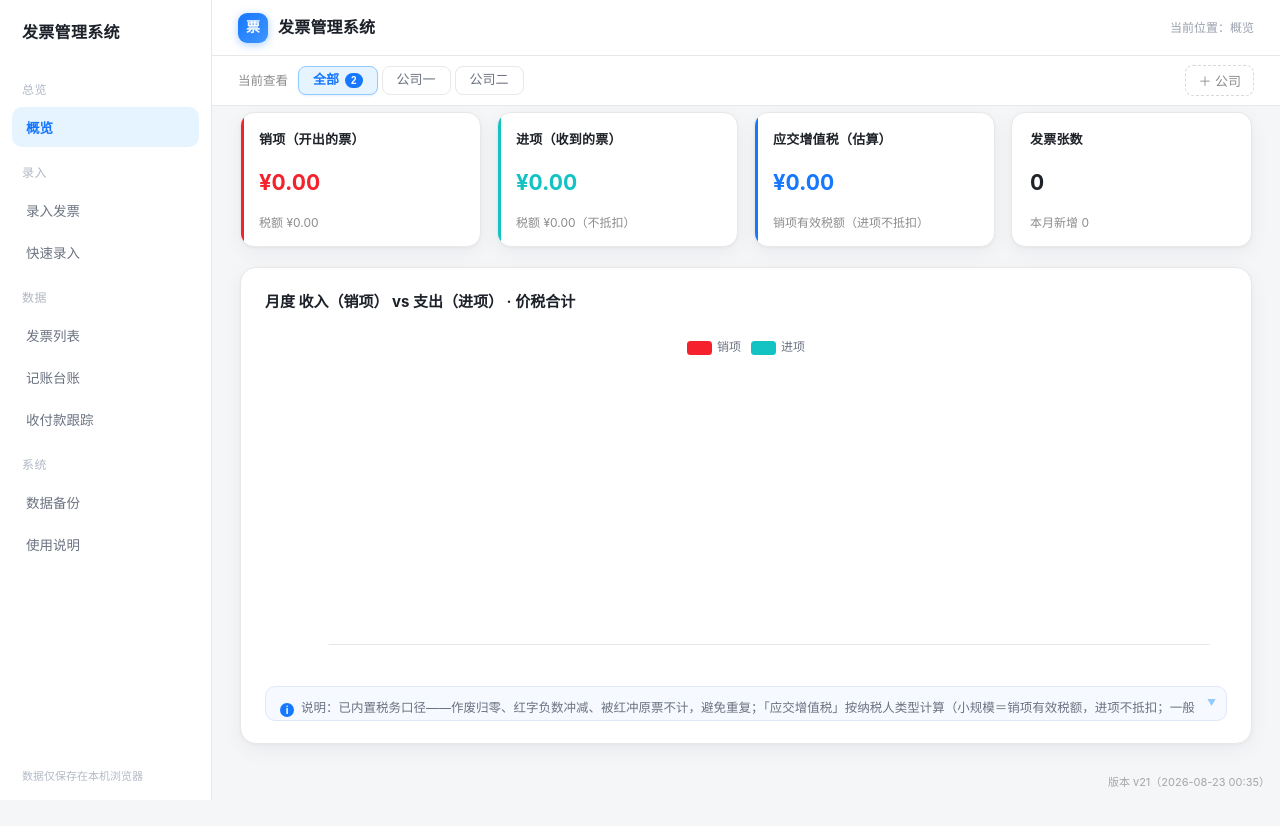
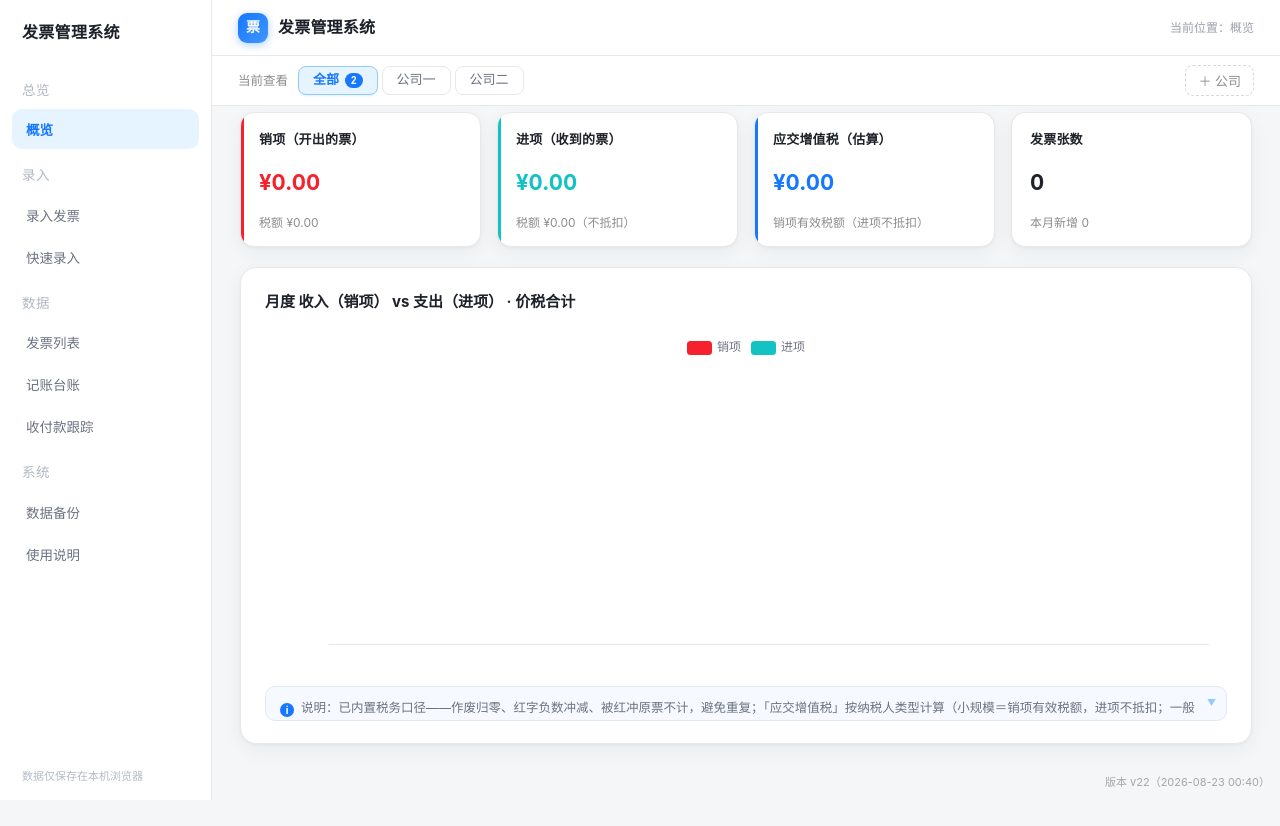
Before and after one commit to 2210456068-prog/invoice-system, a plain HTML site: page index.html in a window 1280 px wide. Drawn offline with nearby package versions, Linux system fonts and the light colour scheme.

Commit message:
v22: 分组标签字号与菜单按钮一致(13.5px)

```diff
--- a/index.html
+++ b/index.html
@@ -30,7 +30,7 @@
   nav{position:fixed;top:0;left:0;bottom:0;width:var(--sidebar-w);background:#fff;border-right:1px solid var(--line);
       display:flex;flex-direction:column;padding:18px 12px 12px;gap:2px;z-index:50;overflow-y:auto}
   nav::before{content:"发票管理系统";display:block;padding:2px 10px 18px;font-size:16px;font-weight:800;color:#1d2129;letter-spacing:.3px}
-  nav .nav-g{font-size:12px;color:#b0b7c3;font-weight:500;padding:14px 10px 6px;letter-spacing:.5px;user-select:none;text-transform:uppercase}
+  nav .nav-g{font-size:13.5px;color:#b0b7c3;font-weight:500;padding:14px 10px 6px;letter-spacing:.5px;user-select:none;text-transform:uppercase}
   nav button{display:flex;align-items:center;gap:8px;width:100%;text-align:left;border:none;background:transparent;
              padding:10px 14px;font-size:13.5px;color:#6b7280;cursor:pointer;border-radius:10px;font-weight:500;transition:all .15s}
   nav button:hover{background:#f2f3f7;color:#1d2129}
@@ -1756,7 +1756,7 @@ $('companyManageBtn').addEventListener('click',openCompanyModal);
   resetForm();resetLedgerForm();renderOverview();renderLedger();renderTrack();
 })();
 (function checkUpdate(){
-  var APP_VERSION='v21';
+  var APP_VERSION='v22';
   try{
     fetch(location.pathname+'?t='+Date.now(),{cache:'no-store'}).then(function(r){return r.text()}).then(function(t){
       var m=t.match(/版本 v(\d+)/);
@@ -1772,6 +1772,6 @@ $('companyManageBtn').addEventListener('click',openCompanyModal);
   }catch(e){}
 })();
 </script>
-<div style="position:fixed;right:10px;bottom:8px;font-size:11px;color:var(--muted);opacity:.75;z-index:999">版本 v21（2026-08-23 00:35）</div>
+<div style="position:fixed;right:10px;bottom:8px;font-size:11px;color:var(--muted);opacity:.75;z-index:999">版本 v22（2026-08-23 00:40）</div>
 </body>
 </html>
```
